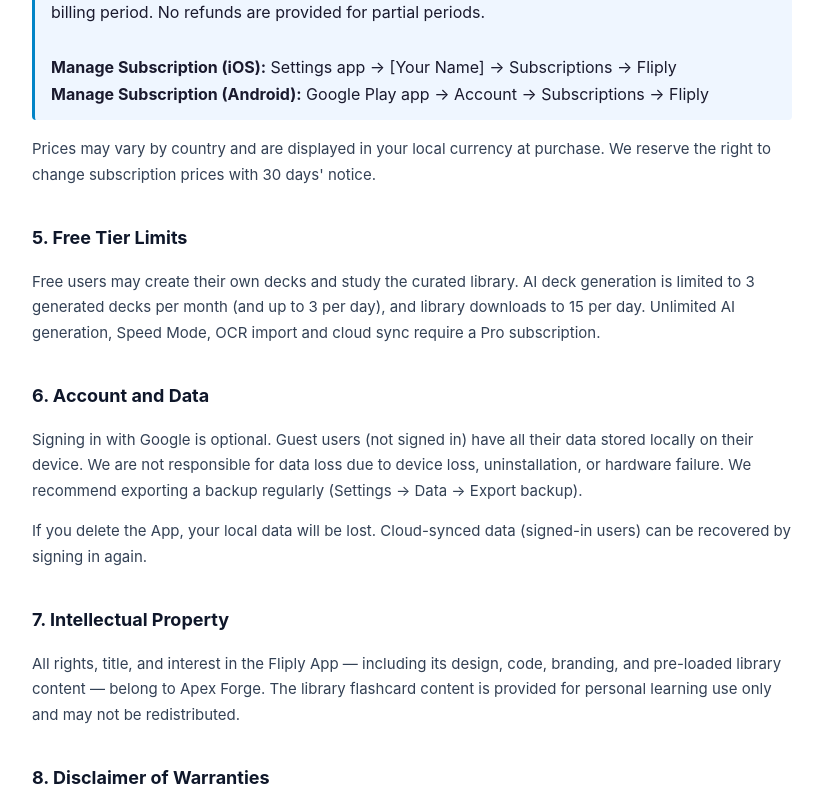
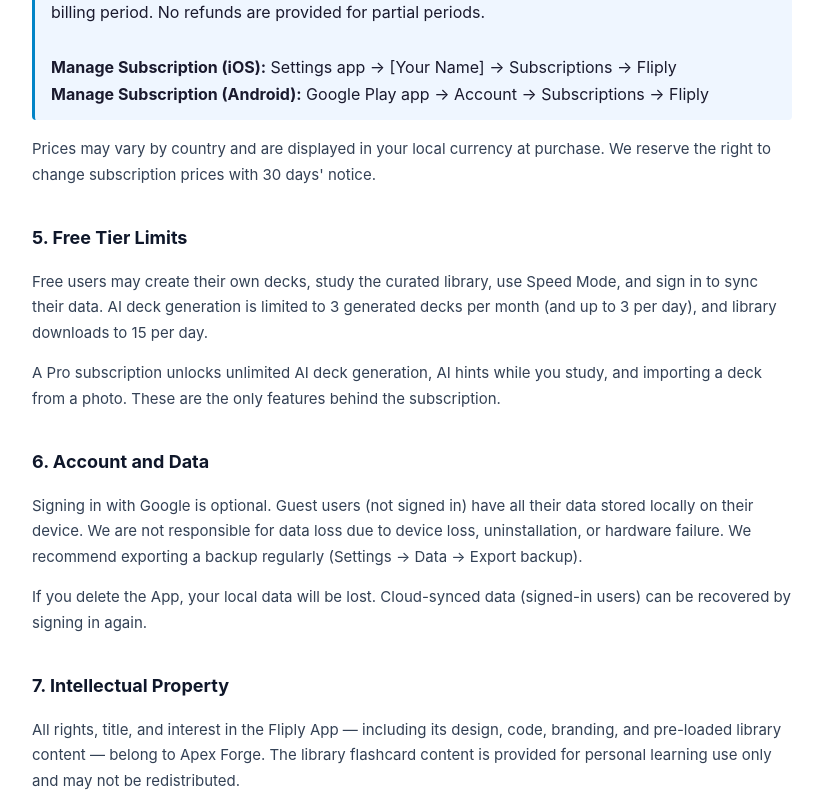
Before and after one commit to apexforgegames-code/fliply-legal, a plain HTML site: page terms.html in a window 1280 px wide. Shown: the part 1302-2099 px from the top of the page, without its empty margins (228-1051 px from the left). Drawn offline with Linux system fonts and the light colour scheme.

Commit message:
fix(terms): stop claiming Speed Mode and cloud sync are paid — they are free
The paywall advertises exactly three Pro benefits: unlimited AI deck generation,
AI hints while studying, and importing a deck from a photo. The terms listed
Speed Mode and cloud sync alongside them, and neither is gated anywhere in the
app — DeckDetail opens Speed Mode with no isPro check, and sync.ts has no gate.

Overclaiming what is behind the subscription is the same paywall-vs-terms
contradiction that got 2.2.4 rejected under 3.1.2, pointed the other way.

```diff
--- a/terms.html
+++ b/terms.html
@@ -19,7 +19,7 @@
 <body>
 
 <h1>Terms of Service</h1>
-<p class="meta">Fliply by Apex Forge &nbsp;·&nbsp; Last updated: August 1, 2026 &nbsp;·&nbsp; Effective: August 1, 2026</p>
+<p class="meta">Fliply by Apex Forge &nbsp;·&nbsp; Last updated: August 4, 2026 &nbsp;·&nbsp; Effective: August 4, 2026</p>
 
 <p>These Terms of Service ("Terms") govern your use of the Fliply mobile application ("App") provided by Apex Forge ("we", "us"). By downloading or using Fliply, you agree to these Terms.</p>
 
@@ -50,7 +50,8 @@
 <p>Prices may vary by country and are displayed in your local currency at purchase. We reserve the right to change subscription prices with 30 days' notice.</p>
 
 <h2>5. Free Tier Limits</h2>
-<p>Free users may create their own decks and study the curated library. AI deck generation is limited to 3 generated decks per month (and up to 3 per day), and library downloads to 15 per day. Unlimited AI generation, Speed Mode, OCR import and cloud sync require a Pro subscription.</p>
+<p>Free users may create their own decks, study the curated library, use Speed Mode, and sign in to sync their data. AI deck generation is limited to 3 generated decks per month (and up to 3 per day), and library downloads to 15 per day.</p>
+<p>A Pro subscription unlocks unlimited AI deck generation, AI hints while you study, and importing a deck from a photo. These are the only features behind the subscription.</p>
 
 <h2>6. Account and Data</h2>
 <p>Signing in with Google is optional. Guest users (not signed in) have all their data stored locally on their device. We are not responsible for data loss due to device loss, uninstallation, or hardware failure. We recommend exporting a backup regularly (Settings → Data → Export backup).</p>
```
